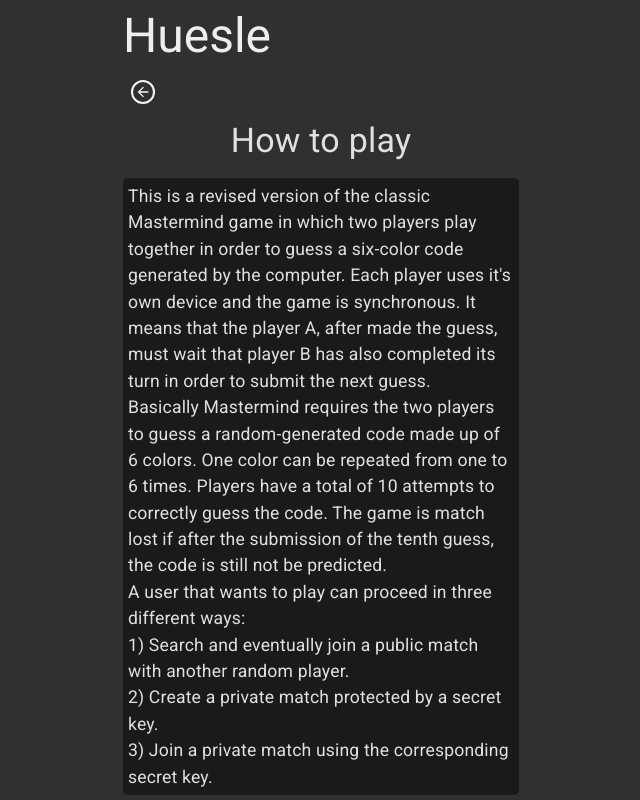
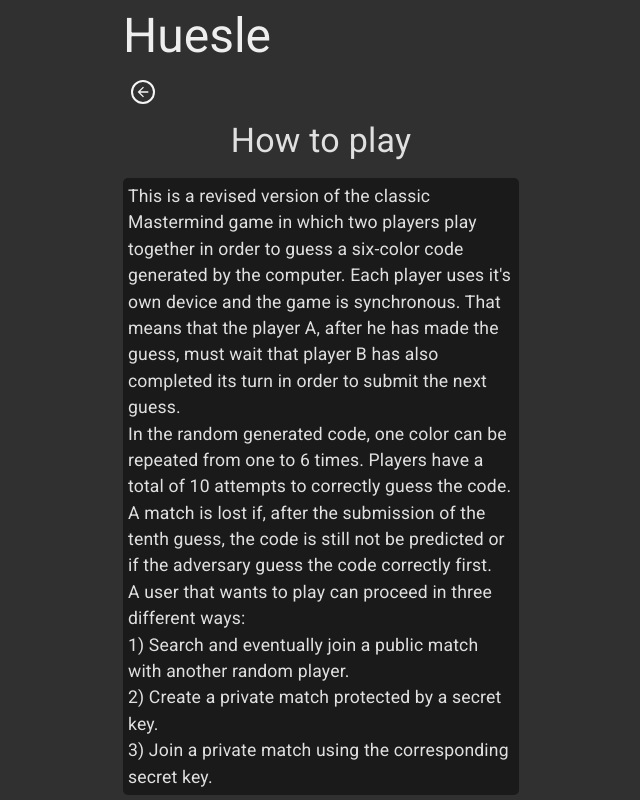
Before and after one commit to alberto-spadoni3/Huesle, a React (Create React App) app in the folder client/: page /rules in a window 1280 px wide. Shown: the whole page, without its empty margins (319-959 px from the left). Built offline with nearby package versions, Linux system fonts and the light colour scheme; no server answers.

Commit message:
Fixing dashboard and refactoring rules

```diff
--- a/client/src/components/Dashboard.js
+++ b/client/src/components/Dashboard.js
@@ -62,7 +62,7 @@ const Dashboard = (/* { theme } */) => {
                 { params: { username: username}}
             );
             const {pending, matches} = response.data;
-            console.log(pending);
+            if(pending) temp_rows.push(createData("wait", "???", "Waiting for new match"));
 
             matches.forEach(match => {
                 if(match.players.includes(username)) {
@@ -70,7 +70,6 @@ const Dashboard = (/* { theme } */) => {
                     temp_rows.push(createData(match.id, opponent, match.status));
                 }
             });
-            if(pending) temp_rows.push("wait", "Waiting for new match", "");
             setRows(temp_rows);
         } catch (error) {
             console.log(error);
@@ -81,13 +80,8 @@ const Dashboard = (/* { theme } */) => {
         return { id, name, status };
     }
 
-    let flag = true;
-
     useEffect(() => {
-        if(flag) {
-            updateMatches();
-            flag = false;
-        }
+        updateMatches();
     },[])
 
     return (
--- a/client/src/components/GameRules.js
+++ b/client/src/components/GameRules.js
@@ -4,8 +4,8 @@ import BackButton from "./BackButton";
 
 const GameRules = () => {
     const rules = [
-        "This is a revised version of the classic Mastermind game in which two players play together in order to guess a six-color code generated by the computer. Each player uses it's own device and the game is synchronous. It means that the player A, after made the guess, must wait that player B has also completed its turn in order to submit the next guess.",
-        "Basically Mastermind requires the two players to guess a random-generated code made up of 6 colors. One color can be repeated from one to 6 times. Players have a total of 10 attempts to correctly guess the code. The game is match lost if after the submission of the tenth guess, the code is still not be predicted.",
+        "This is a revised version of the classic Mastermind game in which two players play together in order to guess a six-color code generated by the computer. Each player uses it's own device and the game is synchronous. That means that the player A, after he has made the guess, must wait that player B has also completed its turn in order to submit the next guess.",
+        "In the random generated code, one color can be repeated from one to 6 times. Players have a total of 10 attempts to correctly guess the code. A match is lost if, after the submission of the tenth guess, the code is still not be predicted or if the adversary guess the code correctly first.",
         "A user that wants to play can proceed in three different ways:",
         "1) Search and eventually join a public match with another random player.",
         "2) Create a private match protected by a secret key.",
```
